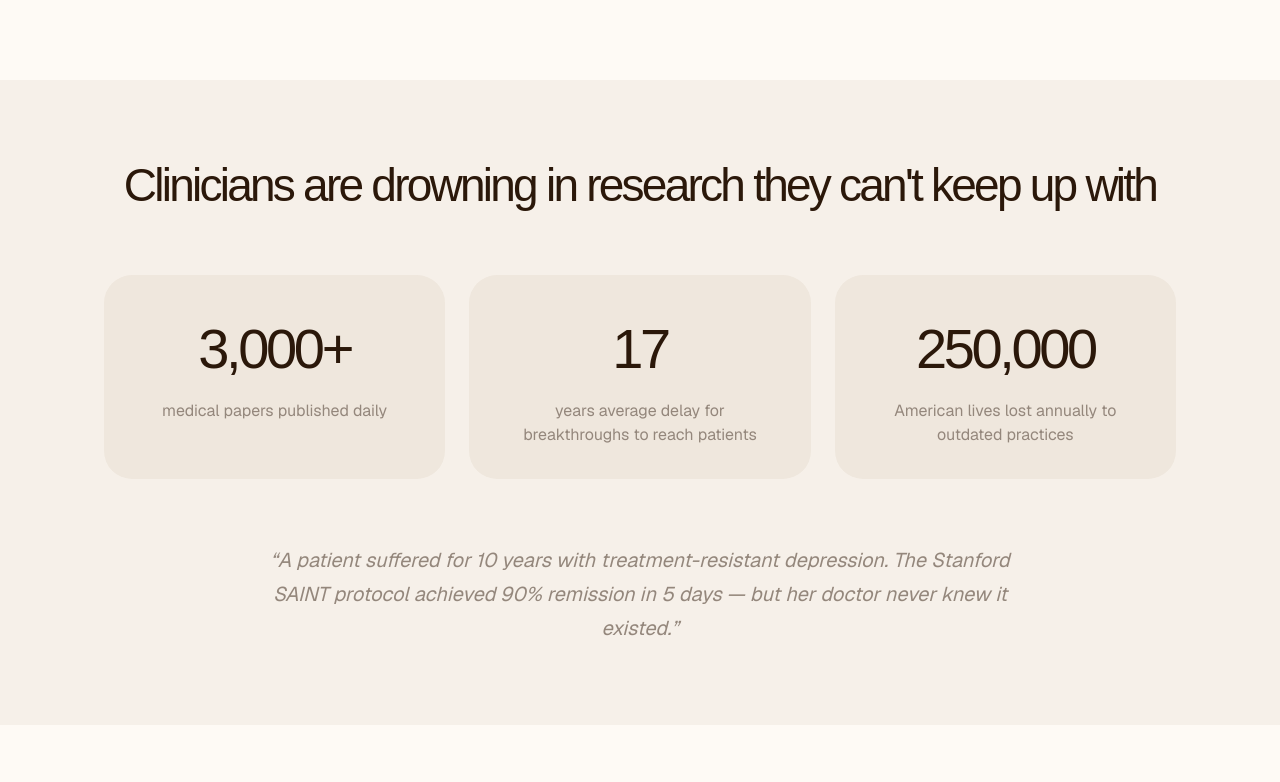
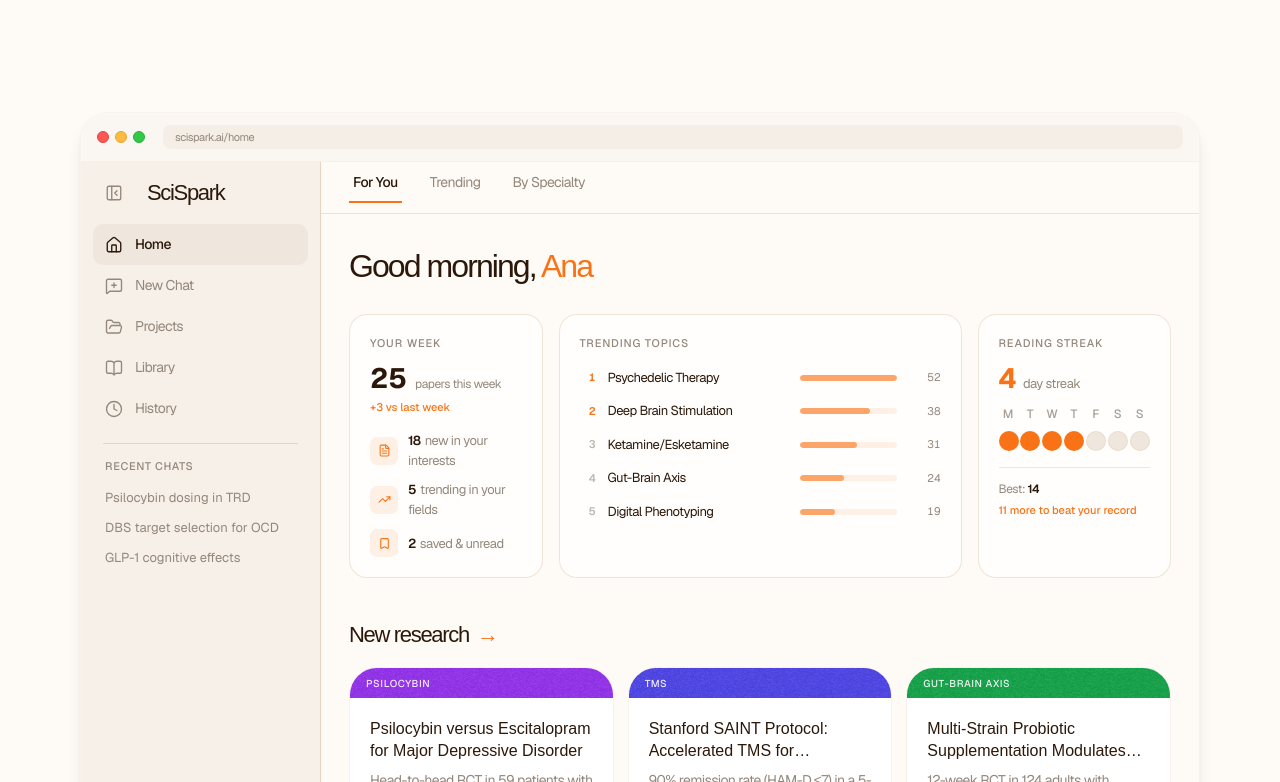
Before and after one commit to SciSpark-ai/scispark-landing, a Next.js app: page / in a window 1280 px wide. Shown: the part 538-1320 px from the top of the page. Built offline with nearby package versions, Linux system fonts and the light colour scheme; no server answers; a web font is replaced by a local one.

Commit message:
feat(home-mockup): mount HomeMockup between Hero and ProblemStatement

```diff
--- a/src/app/page.tsx
+++ b/src/app/page.tsx
@@ -1,5 +1,6 @@
 import { Navigation } from "@/components/sections/Navigation";
 import { Hero } from "@/components/sections/Hero";
+import { HomeMockup } from "@/components/sections/home-mockup";
 import { ProblemStatement } from "@/components/sections/ProblemStatement";
 import { ProductShowcase } from "@/components/sections/product-showcase";
 import { HowItWorks } from "@/components/sections/HowItWorks";
@@ -13,6 +14,7 @@
     <main className="min-h-screen bg-page-bg">
       <Navigation />
       <Hero />
+      <HomeMockup />
       <ProblemStatement />
       <ProductShowcase />
       <HowItWorks />
--- /dev/null
+++ b/src/components/sections/home-mockup/index.tsx
@@ -0,0 +1,49 @@
+"use client";
+import { motion } from "framer-motion";
+import { useTranslations } from "next-intl";
+import { mockupReveal } from "@/components/motion/variants";
+import { AppShell } from "./AppShell";
+
+export function HomeMockup() {
+  const t = useTranslations("homeMockup");
+
+  return (
+    <section
+      aria-label={t("ariaLabel")}
+      className="bg-page-bg pt-0 pb-24 md:pb-32 px-6 lg:px-16"
+    >
+      <div className="max-w-[1120px] mx-auto">
+        <motion.div
+          variants={mockupReveal}
+          initial="hidden"
+          whileInView="visible"
+          viewport={{ once: true, margin: "-80px" }}
+          className="mt-8"
+        >
+          <div className="rounded-card shadow-lg border border-border-warm/30 overflow-hidden bg-white">
+            {/* Browser title bar */}
+            <div className="flex items-center gap-[6px] px-4 py-3 bg-light-surface border-b border-border-warm/20">
+              <span
+                className="w-3 h-3 rounded-full inline-block"
+                style={{ backgroundColor: "#fd5754", border: "1px solid #e04340" }}
+              />
+              <span
+                className="w-3 h-3 rounded-full inline-block"
+                style={{ backgroundColor: "#febb40", border: "1px solid #dfa52e" }}
+              />
+              <span
+                className="w-3 h-3 rounded-full inline-block"
+                style={{ backgroundColor: "#34c848", border: "1px solid #27ae38" }}
+              />
+              <div className="ml-3 flex-1 h-6 bg-card-surface/50 rounded-md flex items-center px-3">
+                <span className="text-[11px] text-muted-text tracking-body">scispark.ai/home</span>
+              </div>
+            </div>
+            {/* Content */}
+            <AppShell />
+          </div>
+        </motion.div>
+      </div>
+    </section>
+  );
+}
```
